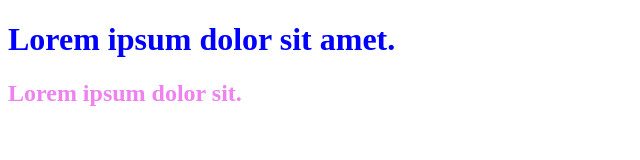
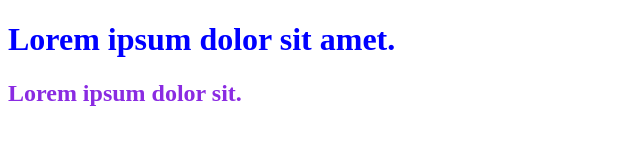
Before and after one commit to HARIHARASUDAN15/Frontendclass, a plain HTML site: page index.html in a window 1280 px wide. Shown: the whole page, without its empty margins (0-640 px from the left). Drawn offline with Linux system fonts and the light colour scheme.

Commit message:
updated color

```diff
--- a/style.css
+++ b/style.css
@@ -3,5 +3,5 @@ h1{
 }
 
 h2{
-    color: violet;
+    color: blueviolet;
 }
```
